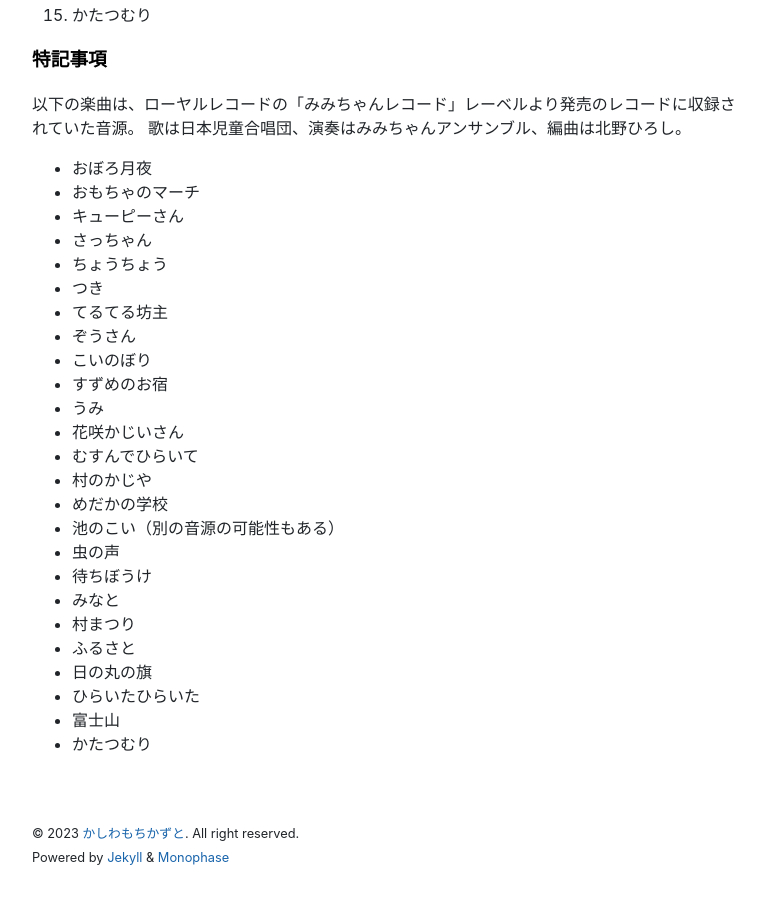
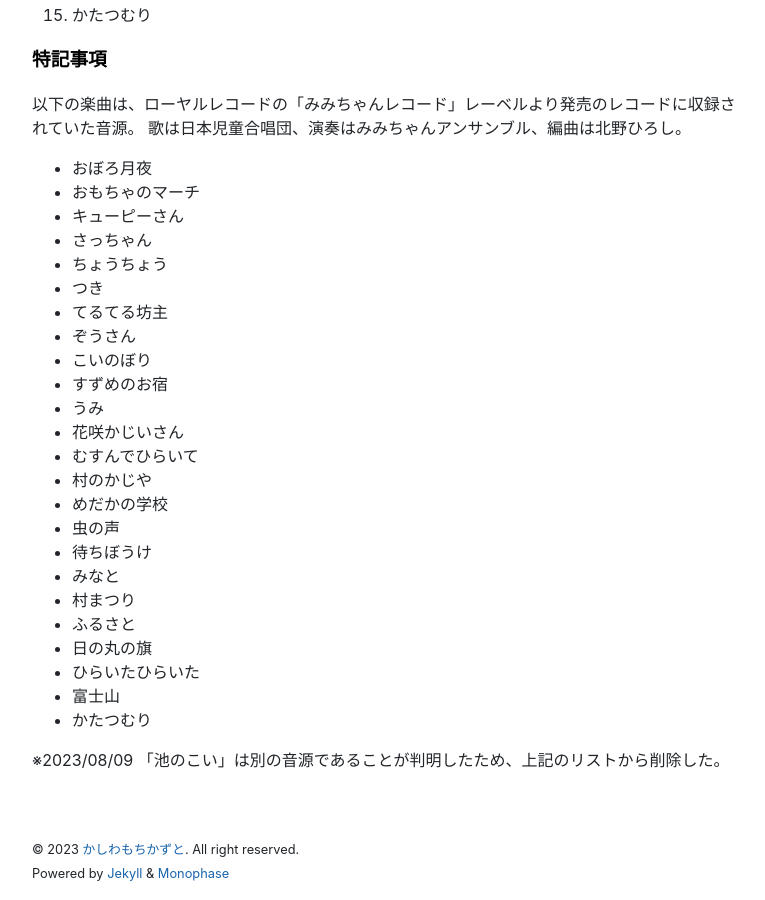
Before and after one commit to kitabatake1013/kitabatake1013.github.io, a Jekyll site: the page built from _posts/2023-05-14-best30.md, in a window 1280 px wide and 900 px high, scrolled down 1272 px. Shown: the whole window, without its empty margins (256-1021 px from the left). Built offline with Jekyll 4.4.1, drawn with Linux system fonts in a browser that asks for light colours; nearby versions of some CDN libraries.

Commit message:
fix どうようBEST30

```diff
--- a/_posts/2023-05-14-best30.md
+++ b/_posts/2023-05-14-best30.md
@@ -2,6 +2,7 @@
 layout: post
 title: カセットテープ『どうようBEST30　第2集』（株式会社トーン　TKO-020）
 tags: パチソン
+last_modified_at: 2023-08-09
 ---
 タイトルの通り、童謡が30曲収録されたカセットテープ。
 第1集～第6集があるようだが、現状把握できているのは第2集のみのため、その情報をここに記載する。
@@ -69,7 +70,6 @@ tags: パチソン
 * むすんでひらいて
 * 村のかじや
 * めだかの学校
-* 池のこい（別の音源の可能性もある）
 * 虫の声
 * 待ちぼうけ
 * みなと
@@ -79,3 +79,5 @@ tags: パチソン
 * ひらいたひらいた
 * 富士山
 * かたつむり
+
+※2023/08/09 「池のこい」は別の音源であることが判明したため、上記のリストから削除した。
```
Also changed, not shown: _posts/2023-07-07-CNV-001-006.md (added).
